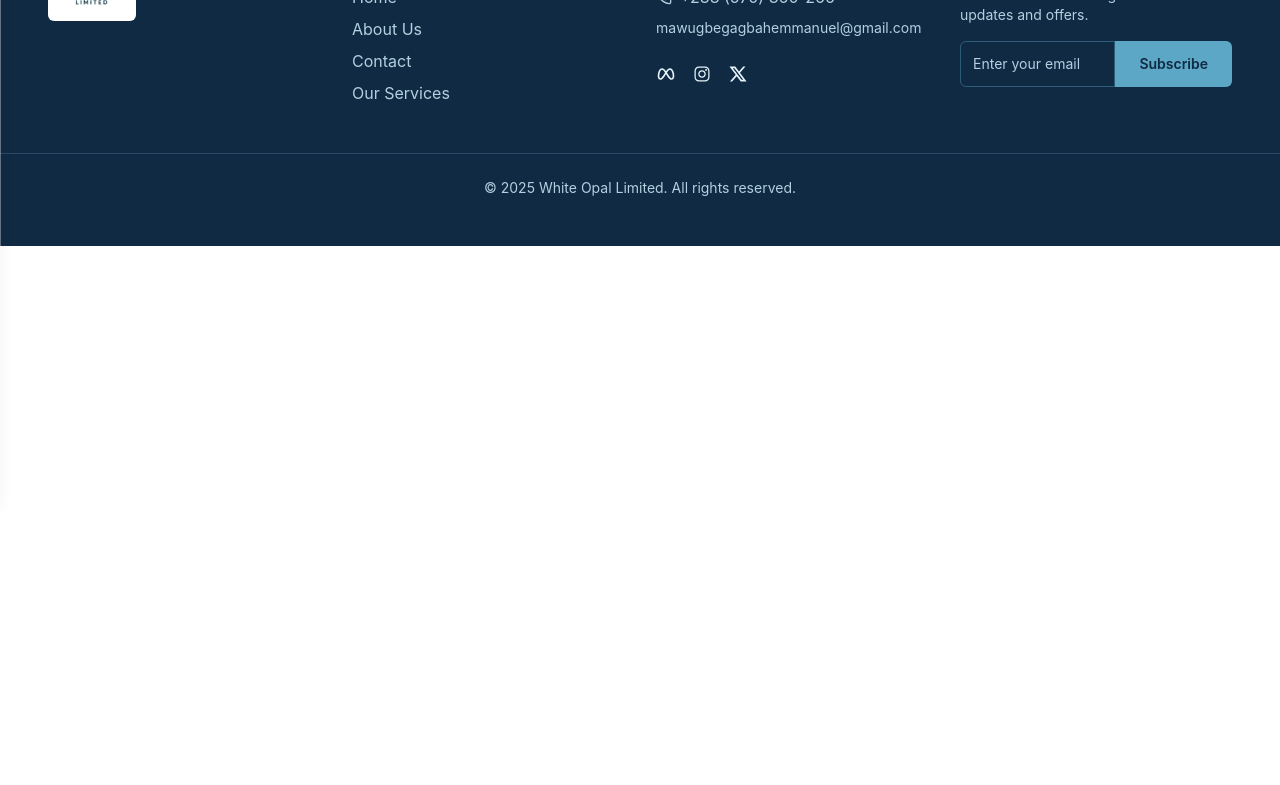
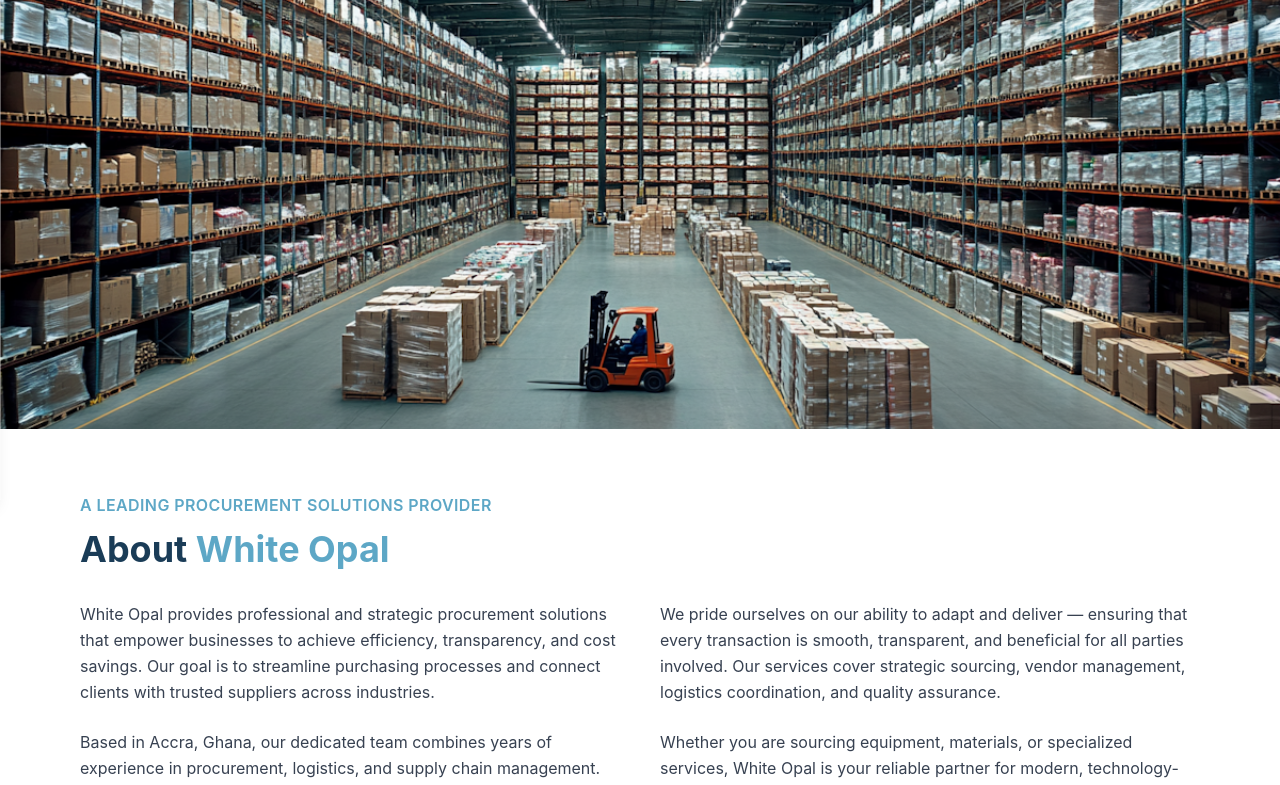
Before and after one commit to kaidoverse/white-opal, a React (Vite) app: page /about in a window 1280 px wide. Shown: the part 300-1085 px from the top of the page. Before the commit the page ends 800 px from the top, so only its background shows below. Built offline with nearby package versions, Linux system fonts and the light colour scheme.

Commit message:
feat: added about jsx

```diff
--- a/src/pages/About.jsx
+++ b/src/pages/About.jsx
@@ -1,9 +1,112 @@
-import React from 'react'
+import React from "react";
+import ware from "../assets/ware.png";
 
 const About = () => {
     return (
-        <div>About</div>
-    )
-}
+        <section className="flex flex-col w-full bg-white text-[#1A3C57]">
+            {/* Hero Image */}
+            <div className="w-full h-[50vh] md:h-[70vh] overflow-hidden">
+                <img
+                    src={ware}
+                    alt="White Opal team at work"
+                    className="w-full h-full object-cover"
+                />
+            </div>
 
-export default About
+            {/* About Content */}
+            <div className="container mx-auto px-6 md:px-12 lg:px-20 py-16">
+                <p className="text-[#5DA7C6] font-semibold mb-3 uppercase tracking-wide">
+                    A LEADING PROCUREMENT SOLUTIONS PROVIDER
+                </p>
+
+                <h2 className="text-3xl md:text-4xl font-bold mb-8 text-[#1A3C57]">
+                    About <span className="text-[#5DA7C6]">White Opal</span>
+                </h2>
+
+                <div className="grid grid-cols-1 md:grid-cols-2 gap-10 text-gray-700 leading-relaxed">
+                    <div>
+                        <p className="mb-6">
+                            White Opal provides professional and strategic procurement
+                            solutions that empower businesses to achieve efficiency,
+                            transparency, and cost savings. Our goal is to streamline
+                            purchasing processes and connect clients with trusted suppliers
+                            across industries.
+                        </p>
+
+                        <p className="mb-6">
+                            Based in Accra, Ghana, our dedicated team combines years of
+                            experience in procurement, logistics, and supply chain management.
+                            We deliver customized solutions to meet the operational demands of
+                            corporate, public, and private sector clients.
+                        </p>
+                    </div>
+
+                    <div>
+                        <p className="mb-6">
+                            We pride ourselves on our ability to adapt and deliver — ensuring
+                            that every transaction is smooth, transparent, and beneficial for
+                            all parties involved. Our services cover strategic sourcing,
+                            vendor management, logistics coordination, and quality assurance.
+                        </p>
+
+                        <p>
+                            Whether you are sourcing equipment, materials, or specialized
+                            services, White Opal is your reliable partner for modern,
+                            technology-driven procurement excellence.
+                        </p>
+                    </div>
+                </div>
+            </div>
+            {/* Hero Image */}
+            <div className="w-full h-[50vh] md:h-[70vh] overflow-hidden">
+                <img
+                    src={ware}
+                    alt="White Opal team at work"
+                    className="w-full h-full object-cover"
+                />
+            </div>
+            {/* About Content */}
+            <div className="container mx-auto px-6 md:px-12 lg:px-20 py-16">
+
+
+                <h2 className="text-3xl md:text-4xl font-bold mb-8 text-[#1A3C57]">
+                    Our <span className="text-[#5DA7C6]">Approach</span>
+                </h2>
+
+                <div className="grid grid-cols-1 md:grid-cols-2 gap-10 text-gray-700 leading-relaxed">
+                    <div>
+                        <p className="mb-6">
+                            VovoTech Solutions ensures service excellence through a collaborative delivery methodology that joins the forces of our expertise, our partners and our customers
+
+
+                        </p>
+
+                        <p className="mb-6">
+                            Based in Accra, Ghana, our dedicated team combines years of
+                            experience in procurement, logistics, and supply chain management.
+                            We deliver customized solutions to meet the operational demands of
+                            corporate, public, and private sector clients.
+                        </p>
+                    </div>
+
+                    <div>
+                        <p className="mb-6">
+                            We pride ourselves on our ability to adapt and deliver — ensuring
+                            that every transaction is smooth, transparent, and beneficial for
+                            all parties involved. Our services cover strategic sourcing,
+                            vendor management, logistics coordination, and quality assurance.
+                        </p>
+
+                        <p>
+                            Whether you are sourcing equipment, materials, or specialized
+                            services, White Opal is your reliable partner for modern,
+                            technology-driven procurement excellence.
+                        </p>
+                    </div>
+                </div>
+            </div>
+        </section>
+    );
+};
+
+export default About;
```
